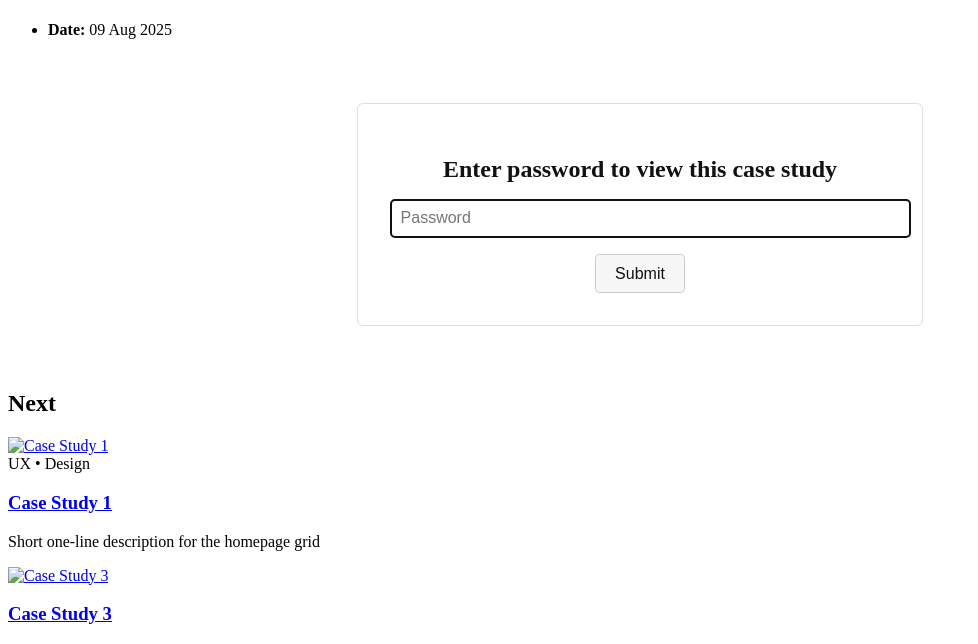
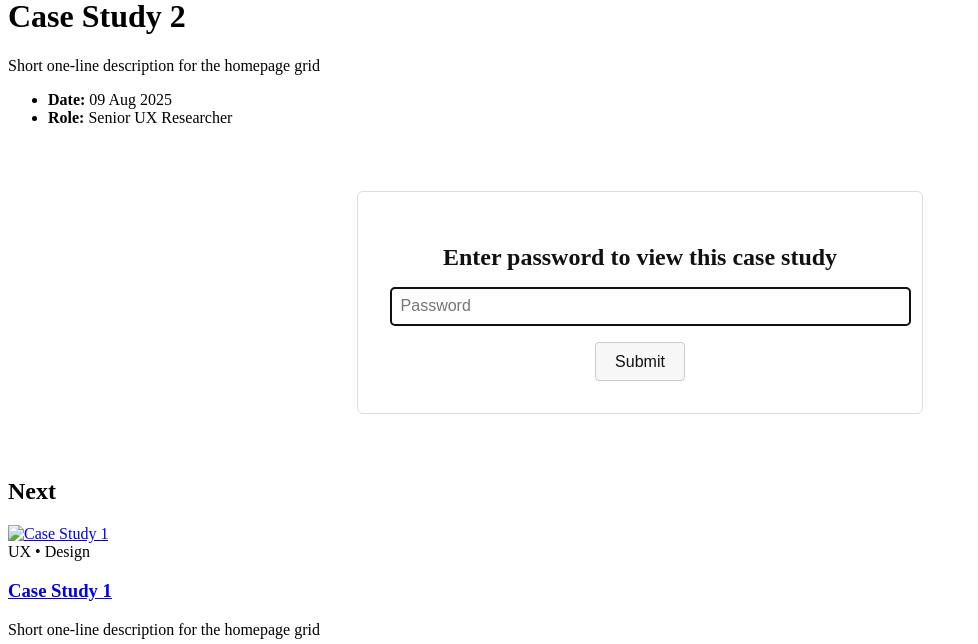
Before and after one commit to UXXXrated/Portfolio, a Jekyll site: the page built from _works/case-study-2.md, in a window 1280 px wide. Shown: the part 267-911 px from the top of the page, without its empty margins (0-978 px from the left). Built offline with Jekyll 4.4.1, drawn with Linux system fonts in a browser that asks for light colours; grey boxes are pictures that could not be loaded.

Commit message:
Update case-study-2.md

```diff
--- a/_works/case-study-2.md
+++ b/_works/case-study-2.md
@@ -1,11 +1,15 @@
 ---
 layout: case-study-password
 title: Case Study 2
+description: Short one-line description for the homepage grid
+category: UX • Research
+role: Senior UX Researcher
+image: /images/works/case-study-2-thumb.jpg
 ---
 
-# Case Study 2
-Intro text for Case Study 2.
+# Project Title
+This is the introduction to your second case study.
 
-![Example Image](../assets/images/case-studies/example2.png)
+![Example Image](/images/works/case-study-2-full.jpg)
 
-Details about the project go here.
+More details about the project go here. You can use **Markdown** for formatting, lists, and images.
```
